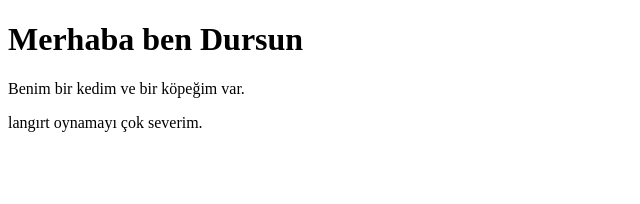
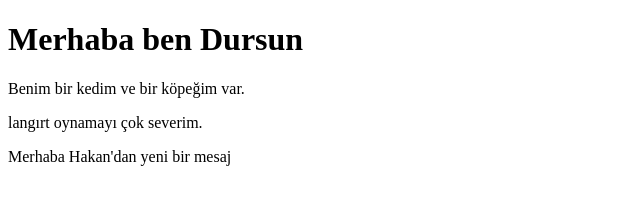
Before and after one commit to dursunkokturk/git-works-all-test, a plain HTML site: page index.html in a window 1280 px wide. Shown: the whole page, without its empty margins (0-640 px from the left). Drawn offline with Linux system fonts and the light colour scheme.

Commit message:
Hakan branch yazisi

```diff
--- a/index.html
+++ b/index.html
@@ -9,5 +9,6 @@
     <h1>Merhaba ben Dursun</h1>
     <p>Benim bir kedim ve bir köpeğim var.</p>
     <p>langırt oynamayı çok severim.</p>
+    <p>Merhaba Hakan'dan yeni bir mesaj</p>
 </body>
 </html>
```
